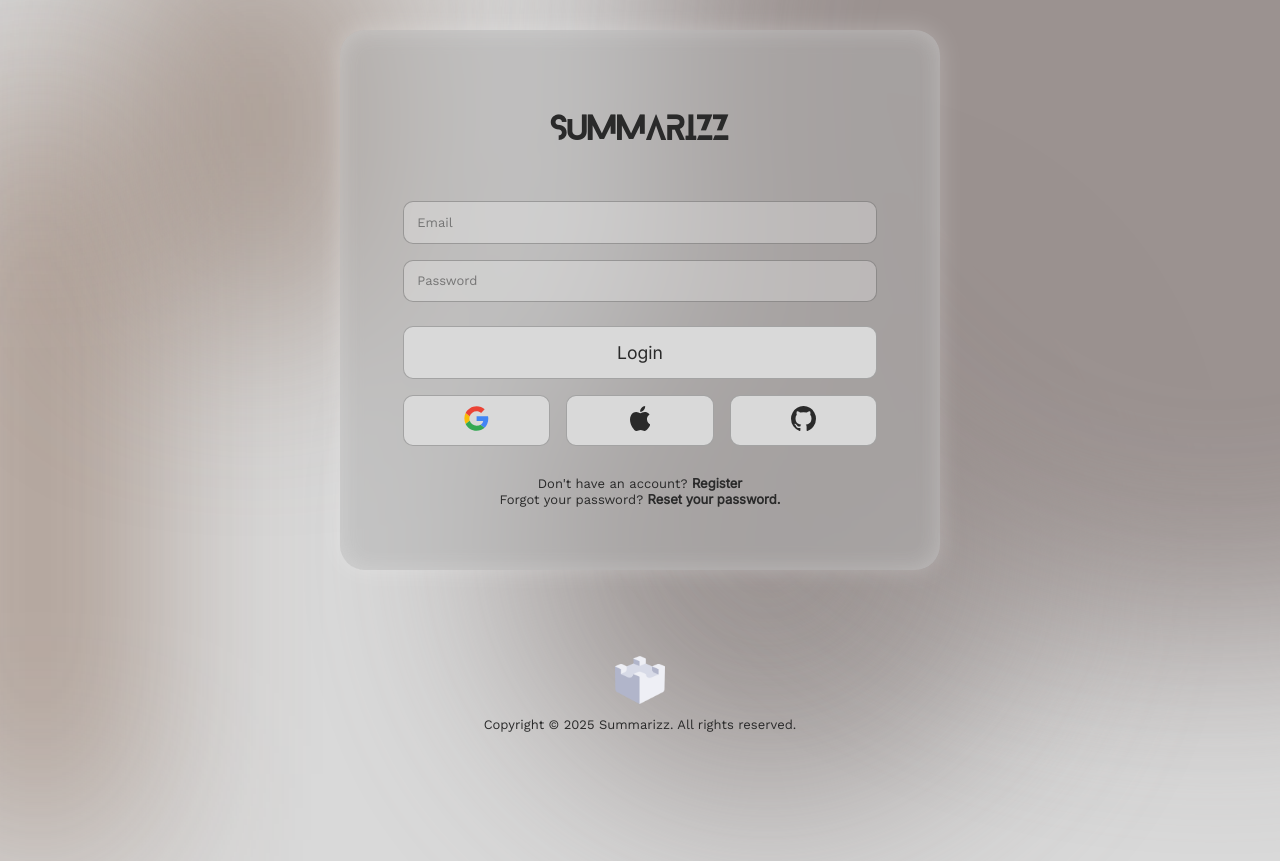
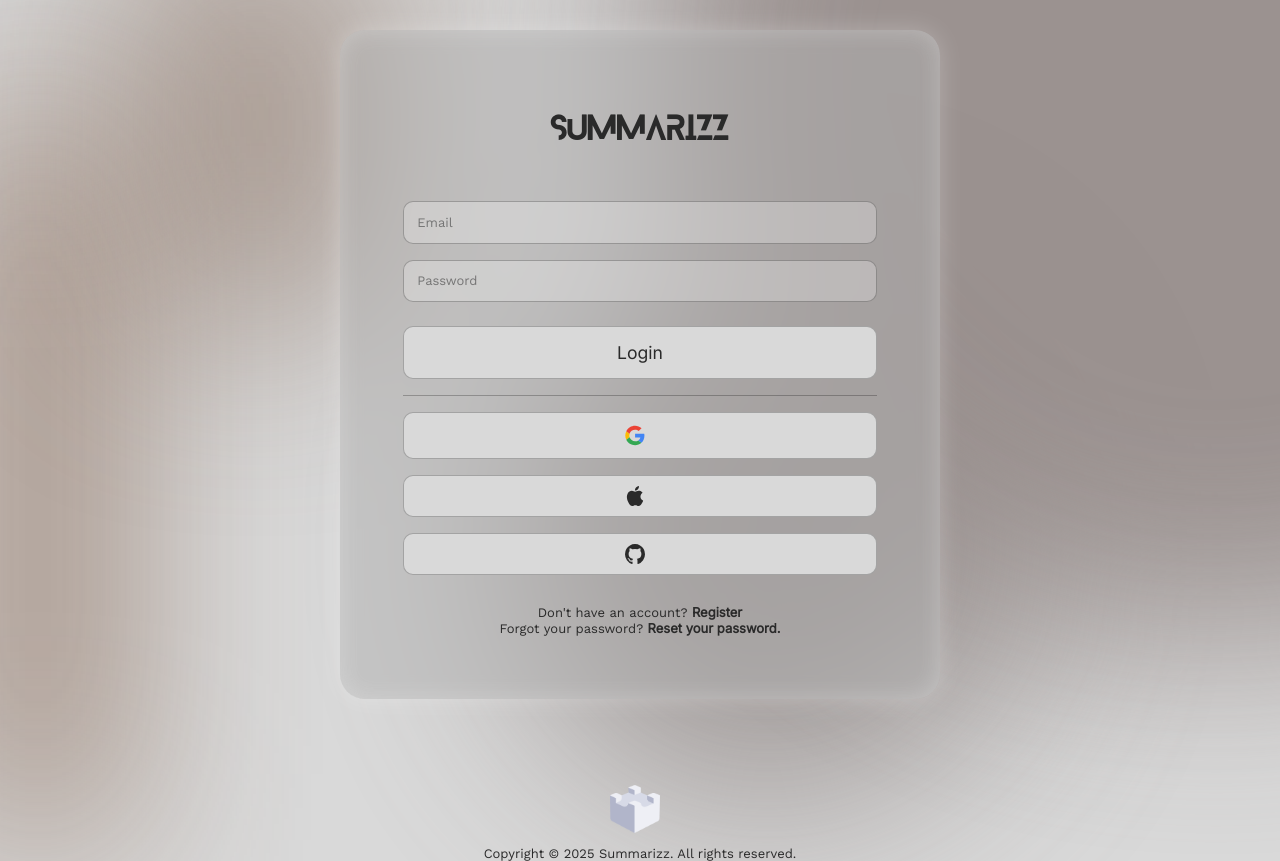
Before and after one commit to Turing-Sandbox/Summarizz, a Next.js app in the folder frontend/: page /authentication/login in a window 1280 px wide. Before the commit the page ends 800 px from the top, so only its background shows below. Built offline with nearby package versions, Linux system fonts and the light colour scheme.

Commit message:
Change styling for OAuth buttons for cleaner look with only 2

```diff
--- a/frontend/src/app/styles/authentication/authentication.scss
+++ b/frontend/src/app/styles/authentication/authentication.scss
@@ -121,14 +121,25 @@
   background-color: var(--background-color);
   color: var(--text-color);
 
+  display: flex;
+  justify-content: center;
+  align-items: center;
+
   font-size: 1.1rem;
+}
+
+.auth-oauth-button svg, img {
+  height: 20px;
+  width: 20px;
+  margin-right: 10px;
 }
 
 .auth-oauth-section {
   width: 100%;
-  display: grid;
-  grid-template-columns: 1fr 1fr 1fr;
-  gap: 1rem;
+  display: flex;
+  border-top: 1px solid var(--input-border-color);
+  padding-top: 1rem;
+  flex-direction: column;
   justify-content: center;
   align-items: center;
 }
```
